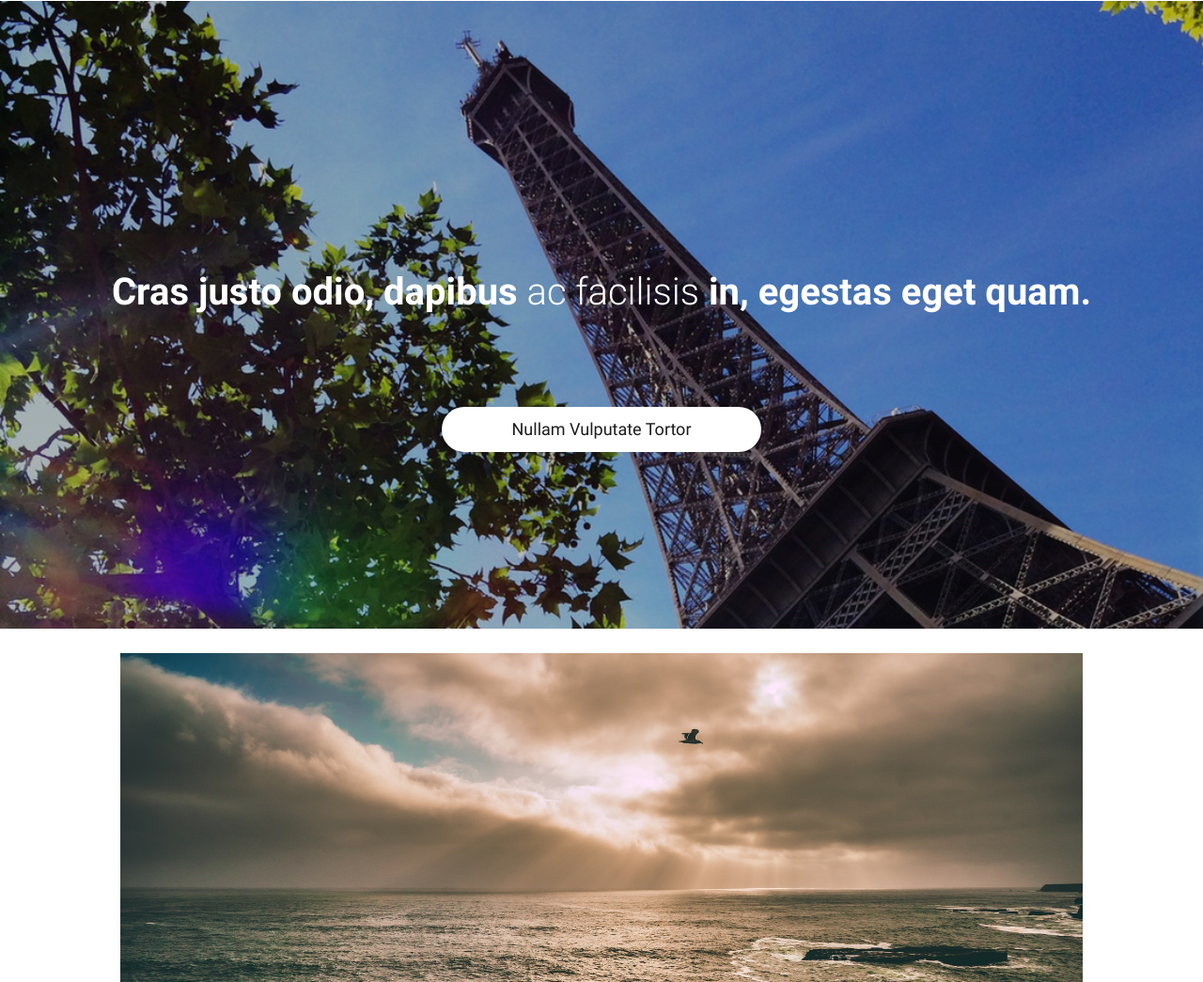
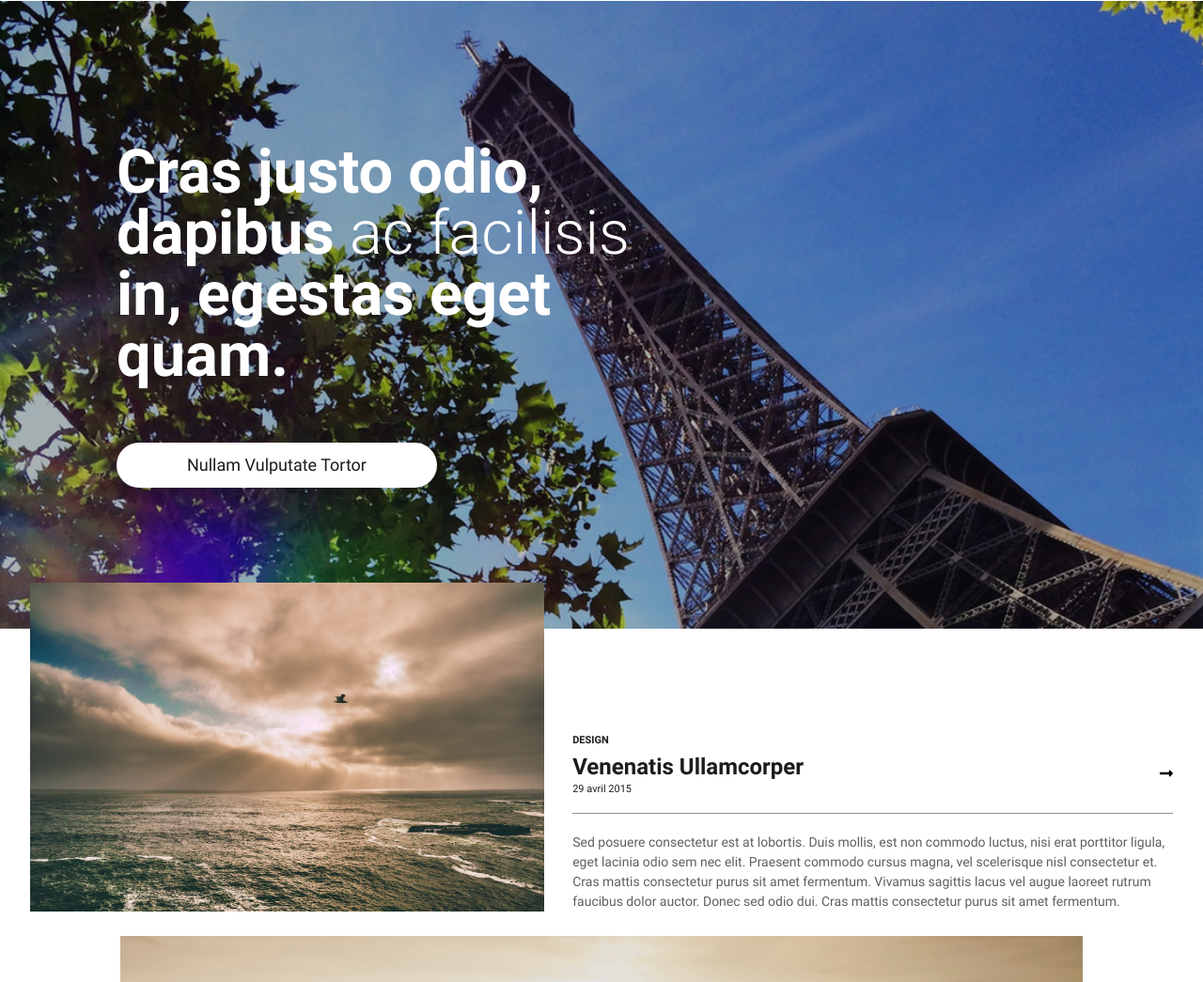
Before and after one commit to TristanLemire/Colorz, a website built with Parcel: page src/index.html in a window 1280 px wide. Shown: the part 131-1176 px from the top of the page at 94% size. Built offline with nearby package versions, Linux system fonts and the light colour scheme.

Commit message:
commit desktop start article

```diff
--- a/src/assets/scss/blocs/articles.scss
+++ b/src/assets/scss/blocs/articles.scss
@@ -3,20 +3,22 @@
   flex-direction: column;
   align-items: center;
 
+  .articles__group {
+    width: 80%;
     article {
       margin-top: 26px;
-    width: 80%;
 
       img {
         width: 100%;
         height: 350px;
-      object-fit:cover;
+        object-fit: cover;
       }
 
+      .article__title {
         div {
           border-bottom: solid 1px #8f8f8f;
           margin-bottom: 20px;
-      h3{
+          h3 {
             margin-top: 29px;
           }
 
@@ -35,3 +37,31 @@
         }
       }
     }
+  }
+
+  @media (min-width: 800px) {
+    transform: translateY(-75px);
+    .articles__group--1 {
+      width: 95%;
+      article {
+        display: flex;
+        align-items: flex-end;
+        img {
+          width: 45%;
+        }
+        .article__title {
+          margin-left: 30px;
+          div {
+            position: relative;
+            i {
+              position: absolute;
+              display: block;
+              right: 0;
+              top: 40%;
+            }
+          }
+        }
+      }
+    }
+  }
+}
--- a/src/assets/scss/blocs/header.scss
+++ b/src/assets/scss/blocs/header.scss
@@ -37,6 +37,7 @@ header {
   position: fixed;
   top: 0;
   background-color: white;
+  z-index: 2;
 
   i {
     font-size: 35px;
@@ -95,6 +96,5 @@ header {
         }
       }
     }
-
   }
 }
--- a/src/assets/scss/blocs/hero.scss
+++ b/src/assets/scss/blocs/hero.scss
@@ -9,7 +9,7 @@
   align-items: center;
 
   h2 {
-    margin: 8vw
+    margin: 8vw;
   }
 
 
@@ -19,4 +19,18 @@
     border-radius: 50px;
     padding: 15px 75px 15px 75px;
   }
+
+  @media (min-width: 800px) {
+    align-items: start;
+    h2 {
+      margin: 0;
+      margin-left: 124px;
+      width: 45%;
+    }
+
+    a{
+      margin-left: 124px;
+      margin-top: 60px;
+    }
+  }
 }
--- a/src/assets/scss/global/typography.scss
+++ b/src/assets/scss/global/typography.scss
@@ -79,6 +79,13 @@
   line-height: calc(14px*1.5);
 }
 
-.footer__copyright{
+@media (min-width: 800px) {
 
+  .typo__hero__h2 {
+    font-size: 65px;
+  }
+
+  .typo__hero__span {
+    font-size: 65px;
+  }
 }
--- a/src/index.html
+++ b/src/index.html
@@ -36,8 +36,10 @@
       </section>
 
       <section class="articles">
+        <div class="articles__group articles__group--1">
           <article>
             <img src="./assets/img/photo-1434472007488-8d47f604f644.jpeg" alt="" />
+            <div class="article__title">
               <div>
                 <h3 class="typo__articles__h3">DESIGN</h3>
                 <h2 class="typo__articles__h2">Venenatis Ullamcorper</h2>
@@ -53,10 +55,14 @@
                 auctor. Donec sed odio dui. Cras mattis consectetur purus sit amet
                 fermentum.
               </p>
+            </div>
           </article>
+        </div>
 
+        <div class="articles__group articles__group--2">
           <article>
             <img src="./assets/img/photo-1439723680580-bfd9d28ef9b6.jpeg" alt="" />
+            <div class="article__title">
               <div>
                 <h3 class="typo__articles__h3">DESIGN</h3>
                 <h2 class="typo__articles__h2">Venenatis Ullamcorper</h2>
@@ -72,10 +78,12 @@
                 auctor. Donec sed odio dui. Cras mattis consectetur purus sit amet
                 fermentum.
               </p>
+            </div>
           </article>
 
           <article>
             <img src="./assets/img/photo-1442589031151-61d5645469d7.jpeg" alt="" />
+            <div class="article__title">
               <div>
                 <h3 class="typo__articles__h3">DESIGN</h3>
                 <h2 class="typo__articles__h2">Venenatis Ullamcorper</h2>
@@ -91,10 +99,12 @@
                 auctor. Donec sed odio dui. Cras mattis consectetur purus sit amet
                 fermentum.
               </p>
+            </div>
           </article>
 
           <article>
             <img src="./assets/img/photo-1434472007488-8d47f604f644.jpeg"alt="" />
+            <div class="article__title">
               <div>
                 <h3 class="typo__articles__h3">DESIGN</h3>
                 <h2 class="typo__articles__h2">Venenatis Ullamcorper</h2>
@@ -110,10 +120,14 @@
                 auctor. Donec sed odio dui. Cras mattis consectetur purus sit amet
                 fermentum.
               </p>
+            </div>
           </article>
+        </div>
 
+        <div class="articles__group articles__group--3">
           <article>
             <img src="./assets/img/photo-1439723680580-bfd9d28ef9b6.jpeg" alt="" />
+            <div class="article__title">
               <div>
                 <h3 class="typo__articles__h3">DESIGN</h3>
                 <h2 class="typo__articles__h2">Venenatis Ullamcorper</h2>
@@ -129,10 +143,12 @@
                 auctor. Donec sed odio dui. Cras mattis consectetur purus sit amet
                 fermentum.
               </p>
+            </div>
           </article>
 
           <article>
             <img src="./assets/img/photo-1442589031151-61d5645469d7.jpeg" alt="" />
+            <div class="article__title">
               <div>
                 <h3 class="typo__articles__h3">DESIGN</h3>
                 <h2 class="typo__articles__h2">Venenatis Ullamcorper</h2>
@@ -148,7 +164,9 @@
                 auctor. Donec sed odio dui. Cras mattis consectetur purus sit amet
                 fermentum.
               </p>
+            </div>
           </article>
+        </div>
       </section>
     </main>
 
```
Lines whose indentation alone changed are shown as unchanged.
